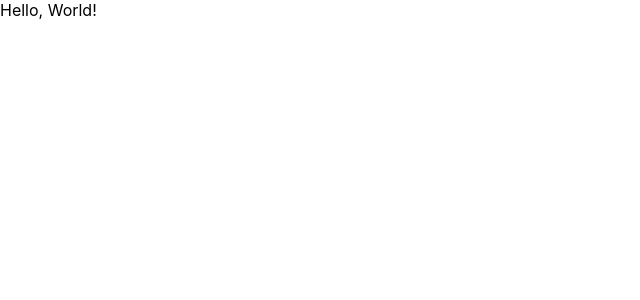
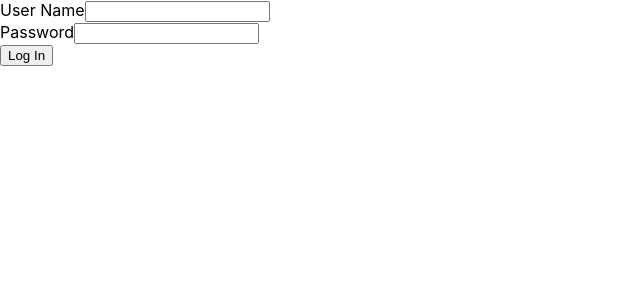
Before and after one commit to therealarthur/BankOfReact, a React (Create React App) app in the folder my-app/: page /Login in a window 1280 px wide. Shown: the top 300 px of the page, without its empty margins (0-640 px from the left). Built offline with nearby package versions, Linux system fonts and the light colour scheme.

Commit message:
added home page, login page, userprofile, edited app.js, added Fourcan to readme, and had trouble with running the app so fixed the json file

```diff
--- a/my-app/src/App.js
+++ b/my-app/src/App.js
@@ -1,14 +1,43 @@
-    import React, {Component} from 'react';
-    import {BrowserRouter as Router} from 'react-router-dom';
+import React, { Component } from 'react';
+import { BrowserRouter as Router, Switch, Route } from 'react-router-dom';
+import Home from './components/Home';
+import UserProfile from './components/UserProfile';
+import LogIn from './components/Login';
 
 class App extends Component {
+  constructor() {
+    super();
+    this.state = {
+      accountBalance: 14568.27,
+      currentUser: {
+        userName: 'joe_shmo',
+        memberSince: '07/23/96',
+      }
+    }
+  }
+
+  mockLogIn = (logInInfo) => {
+    const newUser = { ...this.state.currentUser }
+    newUser.userName = logInInfo.userName
+    this.setState({ currentUser: newUser })
+  }
+
   render() {
+
+    const HomeComponent = () => (<Home accountBalance={this.state.accountBalance} />);
+    const UserProfileComponent = () => (
+      <UserProfile userName={this.state.currentUser.userName} memberSince={this.state.currentUser.memberSince} />
+    );
+    const LogInComponent = () => (<LogIn user={this.state.currentUser} mockLogIn={this.mockLogIn} />)
     return (
       <Router>
-            <div className="App">
-              Hello, World!
+        <div>
+          <Route exact path="/" render={HomeComponent} />
+          <Route exact path="/userProfile" render={UserProfileComponent} />
+          <Route exact path="/Login" render={LogInComponent} />
         </div>
       </Router>
+
     );
   }
 }
--- /dev/null
+++ b/my-app/src/components/AccountBalance.js
@@ -0,0 +1,13 @@
+import React, { Component } from 'react';
+
+class AccountBalance extends Component {
+    render() {
+        return (
+            <div>
+                Balance: {this.props.accountBalance}
+            </div>
+        );
+    }
+}
+
+export default AccountBalance
--- /dev/null
+++ b/my-app/src/components/Home.js
@@ -0,0 +1,19 @@
+import React, { Component } from 'react';
+import AccountBalance from './AccountBalance';
+import { Link } from 'react-router-dom';
+
+class Home extends Component {
+    render() {
+        return (
+            <div>
+                <img src="https://4.bp.blogspot.com/-FK-P2mRfa-4/XD_90ZtpboI/AAAAAAAARmk/irYwY0lZXYQkfJehcZbWUy8UgQh6Q90-wCLcBGAs/s1600/Bank%2BBPD%2BBali.png" alt="bank" />
+                <h1>Bank of React</h1>
+
+                <Link to="/userProfile">User Profile</Link>
+                <AccountBalance accountBalance={this.props.accountBalance} />
+            </div>
+        );
+    }
+}
+
+export default Home;
--- /dev/null
+++ b/my-app/src/components/Login.js
@@ -0,0 +1,55 @@
+import React, { Component } from 'react'
+import { Redirect } from 'react-router-dom'
+
+class LogIn extends Component {
+    constructor() {
+        super()
+        this.state = {
+            user: {
+                userName: '',
+                password: ''
+            },
+            redirect: false
+        }
+    }
+
+    handleChange = (e) => {
+        const updatedUser = { ...this.state.user }
+        const inputField = e.target.name
+        const inputValue = e.target.value
+        updatedUser[inputField] = inputValue
+
+        this.setState({ user: updatedUser })
+
+    }
+
+    handleSubmit = (e) => {
+        e.preventDefault()
+        this.props.mockLogIn(this.state.user)
+        this.setState({ redirect: true })
+    }
+
+    render() {
+        if (this.state.redirect) {
+            return (<Redirect to="/userProfile" />)
+        }
+        return (
+            <div>
+                <form onSubmit={this.handleSubmit}>
+                    <div>
+                        <label htmlFor="userName">User Name</label>
+                        <input type="text" name="userName" onChange={this.handleChange} value={this.state.user.userName} />
+                    </div>
+                    <div>
+                        <label htmlFor="password">Password</label>
+                        <input type="password" name="password" />
+                    </div>
+                    <button>Log In</button>
+                </form>
+            </div>
+        )
+
+    }
+}
+
+export default LogIn
--- /dev/null
+++ b/my-app/src/components/UserProfile.js
@@ -0,0 +1,20 @@
+import React, { Component } from 'react';
+import { Link } from 'react-router-dom';
+
+
+class UserProfile extends Component {
+    render() {
+        return (
+            <div>
+                <h1>User Profile</h1>
+
+                <div>Username: {this.props.userName}</div>
+                <div>Member Since: {this.props.memberSince}</div>
+                <Link to="/">Return to Home</Link>
+            </div>
+        );
+    }
+
+}
+
+export default UserProfile;
```
Also changed, not shown: 2 other files (tests, documents, lock files or other folders). Lines whose indentation alone changed are shown as unchanged.
